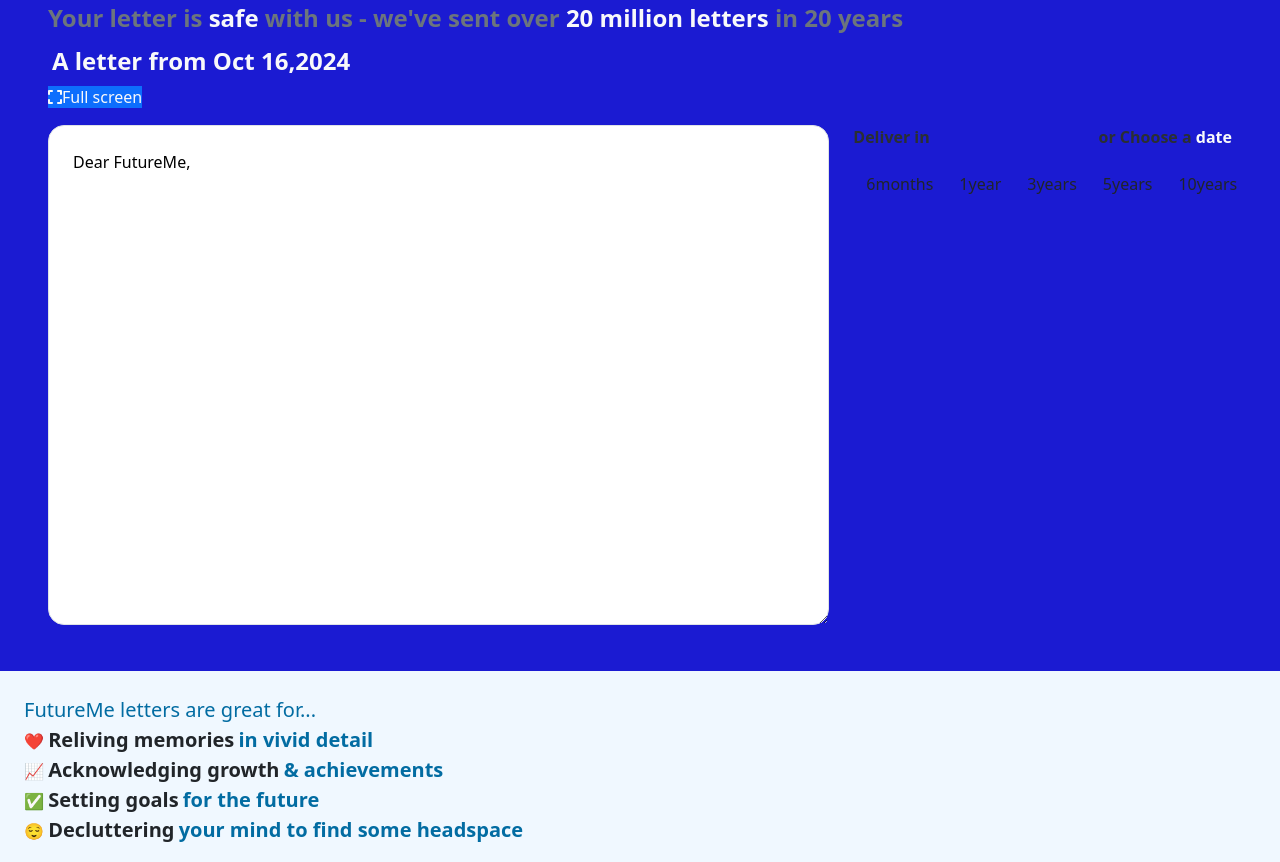
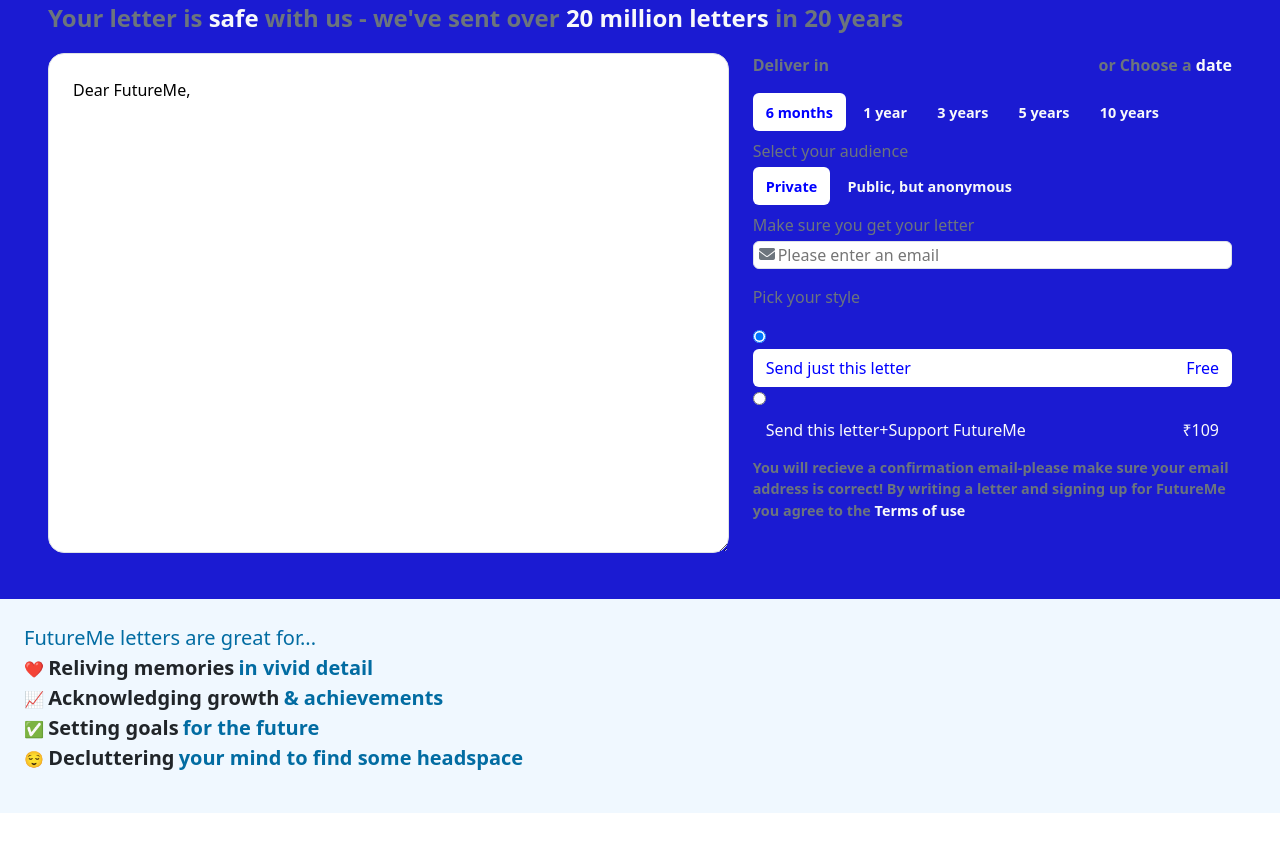
Before and after one commit to Vivek-venmanassery-sunilkumar/futureMeResponsive, a website: page index.html in a window 1280 px wide. Shown: the part 449-1311 px from the top of the page. Drawn offline with nearby package versions, Linux system fonts and the light colour scheme.

Commit message:
almost done

```diff
--- a/index.html
+++ b/index.html
@@ -27,14 +27,14 @@
                     </a>
                 </div>
                 <div>
-                    <div class="container-fluid mt-2 mb-1 position-relative d-xl-none">
+                    <div class="container-fluid mt-2 mb-1 position-relative">
                         <button class="btn" data-bs-toggle="collapse" type="button" data-bs-target="#menu"><i class="fa-solid fa-bars fa-lg text-light" id="icon_menu"></i></button>
                     </div>
                 </div>
 
 
                             <!-- Hidden Menu -->
-                            <div class="collapse border rounded-4 position-absolute" id="menu">
+                            <div class="collapse border rounded-4 position-absolute " id="menu">
                                 <div class="container d-flex justify-content-between mt-1 mb-2">
                                     <button class="btn text-primary bg-light border rounded-3 border-primary fw-semibold pt-1 pb-1">
                                         <span class="ps-2 pe-2 ">Sign In</span>
@@ -76,7 +76,7 @@
                     <span class="text-light">Write</span>
                     <span class="text-secondary">. Pick a recieving date.</span>
                     <span class="text-light">Send</span>
-                    <span class="text-secondary">. Verify. Thats it</span>
+                    <span class="text-secondary">. Verify. Thats it 😊</span>
                 </h1>
                 <h1 class="fs-4 fw-semibold p-4 m-0 pt-0 pb-1">
                     <span class="text-secondary">Your letter is </span>
@@ -86,37 +86,75 @@
                     <span class="text-secondary">in 20 years</span>
                 </h1>
 
-                <div class="container ms-1 mt-0">
+                <div class="container ms-1 mt-0 d-lg-none">
                     <input type="text" class="form-control transparent-input fw-bold fs-4 bg-transparent border-0 text-light" value="A letter from Oct 16,2024">
                     <a class="text-decoration-none ms-2 bg-primary"href="/"><span class="text-light"><i class="fa-solid fa-expand"></i></span><span class="text-light">Full screen</span></a>
                 </div>
 
                 <div class="grid mt-3 pe-4 ps-4">
-                    <form action="#">
                     <div class="row">
-                        <div class="col-12 col-lg-8 col-xxl-9 mb-3">
+
+                        <!-- text area -->
+                        <div class="col-12 col-lg-7 col-xxl-8 mb-3">
                             <textarea name="new_letter" class="text_area_main_body w-100 border rounded-4 p-4">Dear FutureMe,</textarea>
                         </div>
-                        <div class="col-12 col-lg-4 col-xxl-3 mb-3">
-                            <div class="d-flex w-100 justify-content-between"><p><span class="text-secondary-emphasis fw-semibold">Deliver in</span></p>
-                                <p><span class="text-secondary-emphasis fw-semibold">or Choose a </span><span class="text-light fw-semibold">date</span></p>
+
+                        <!-- form section -->
+                        <div class="col-12 col-lg-5 col-xxl-4 mb-3 radio">
+                            <div>
+                                <div class="d-flex w-100 justify-content-between"><p><span class="text-secondary fw-semibold">Deliver in</span></p>
+                                    <p><span class="text-secondary fw-semibold">or Choose a </span><span class="text-light fw-semibold">date</span></p>
+                                </div>
+                                <form action="#">
+                                    <input type="radio" id="6months" class="d-none" name="button" checked>
+                                    <label for="6months" class="btn text-light"><span class="font-size-buttons">6 months</span></label>
+
+                                    <input type="radio" id="1year" class="d-none" name="button">
+                                    <label for="1year" class="btn text-light"><span class="font-size-buttons">1 year</span></label>
+
+                                    <input type="radio" id="3years" class="d-none" name="button">
+                                    <label for="3years" class="btn text-light"><span class="font-size-buttons">3 years</label>
+
+                                    <input type="radio" id="5years" class="d-none" name="button">
+                                    <label for="5years" class="btn text-light"><span class="font-size-buttons">5 years</span></label>
+
+                                    <input type="radio" id="10years" class="d-none" name="button">
+                                    <label for="10years" class="btn text-light"><span class="font-size-buttons">10 years</span></label>
+
+                                </form>
                             </div>
-                            <div class="form-radio_btn d-flex">
-                                    <input type="radio" id="6" class="d-none" checked>
-                                    <label for="6" name="time" class="btn">6months</label>
-                                    <input type="radio" id="1" class="d-none">
-                                    <label for="1" name="time" class="btn">1year</label>
-                                    <input type="radio" id="3" class="d-none">
-                                    <label for="3" name="time" class="btn">3years</label>
-                                    <input type="radio" id="5" class="d-none">
-                                    <label for="5" name="time" class="btn">5years</label>
-                                    <input type="radio" id="10" class="d-none">
-                                    <label for="10" name="time" class="btn">10years</label>
+                            <div class="radio2">
+                                <p class="m-0 mt-2 mb-1 text-secondary">Select your audience</p>
+                                <form action="#">
+                                    <input type="radio" id="Private" class="d-none" name="button1" checked>
+                                    <label for="Private" class="btn text-light"><span class="font-size-buttons">Private</span></label>
 
+                                    <input type="radio" id="Public" class="d-none" name="button1">
+                                    <label for="Public" class="btn text-light"><span class="font-size-buttons">Public, but anonymous</span></label>
+                                </form>
+                            </div>
+                            <div class="position-relative email_div">
+                                <p class="pt-2 mb-1 text-secondary">Make sure you get your letter</p>
+                                <input type="text" class="w-100 border rounded-2 ps-4" placeholder="Please enter an email">
+                                <i class="fa-solid fa-envelope position-absolute email_image text-secondary"></i>
+                            </div>
+                            <div class="w-100 radio3">
+                                <p class="mt-3 text-secondary">Pick your style</p>
+                                <form action="#">
+
+                                    <input type="radio" id="Priv" name="button1" checked>
+                                    <label for="Priv" class="btn text-light w-100 d-flex justify-content-between"><span>Send just this letter</span><span>Free</span></span></label>
+
+                                    <input type="radio" id="Pub" name="button1">
+                                    <label for="Pub" class="btn text-light w-100 d-flex justify-content-between"><span>Send this letter+Support FutureMe</span><span>₹109</span></label>
+
+                                </form>
+                            </div>
+                            <div class="mt-2 form_last_div">
+                                <p class="text-secondary fw-semibold">You will recieve a confirmation email-please make sure your email address is correct! By writing a letter and signing up for FutureMe you agree to the <a href="/" class="text-decoration-none"><span class="text-light">Terms of use</span></a> </p>
                             </div>
                         </div>
                     </div>
-                </form>
                 </div>
             </div>
         </div>
--- a/main_div_1.css
+++ b/main_div_1.css
@@ -51,6 +51,37 @@
     }
 }
 
-.form_radio_btn input:checked +label{
-    background-color: red !important;
-}
+
+ .radio form input:checked+label{
+    background-color: white !important;
+    color: blue !important;
+ }
+ .font-size-buttons{
+    font-size: 0.9rem;
+    font-weight: 600;
+ }
+
+ .radio2 form input:checked+label{
+    background-color: white !important;
+    color: blue !important;
+ }
+ .email_image{
+    top: 2.6rem;
+    left: 0.4rem;
+ }
+
+ .email_div input:focus{
+    outline: 3px solid rgb(115, 115, 223);
+ }
+ .radio2 form input:checked+label{
+    background-color: white !important;
+    color: blue !important;
+ }
+
+ .radio3 form input:checked+label{
+    background-color: white !important;
+    color: blue !important;
+ }
+ .form_last_div{
+    font-size: 0.9rem;
+ }
```
Also changed, not shown: 1 other file.
